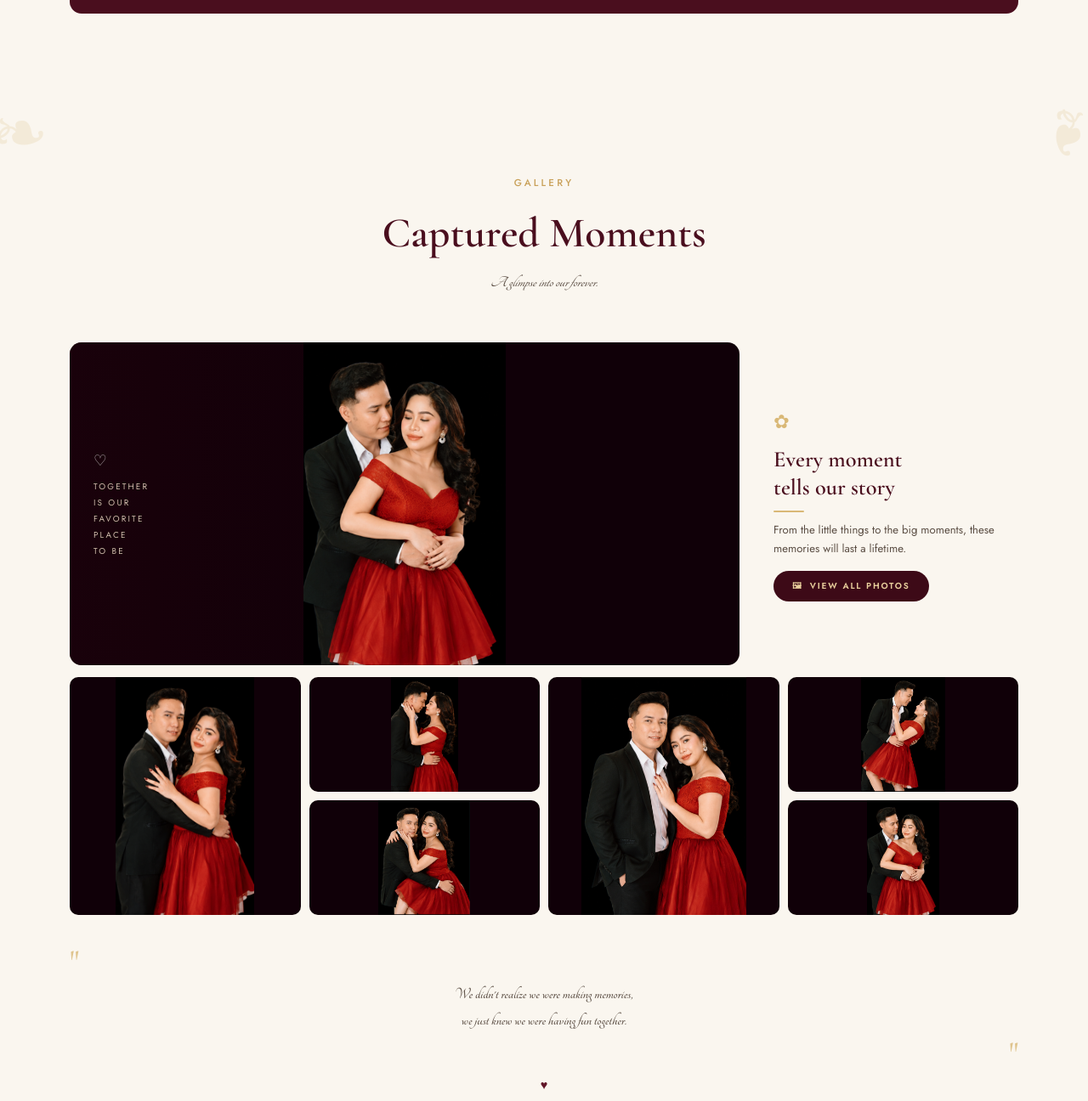
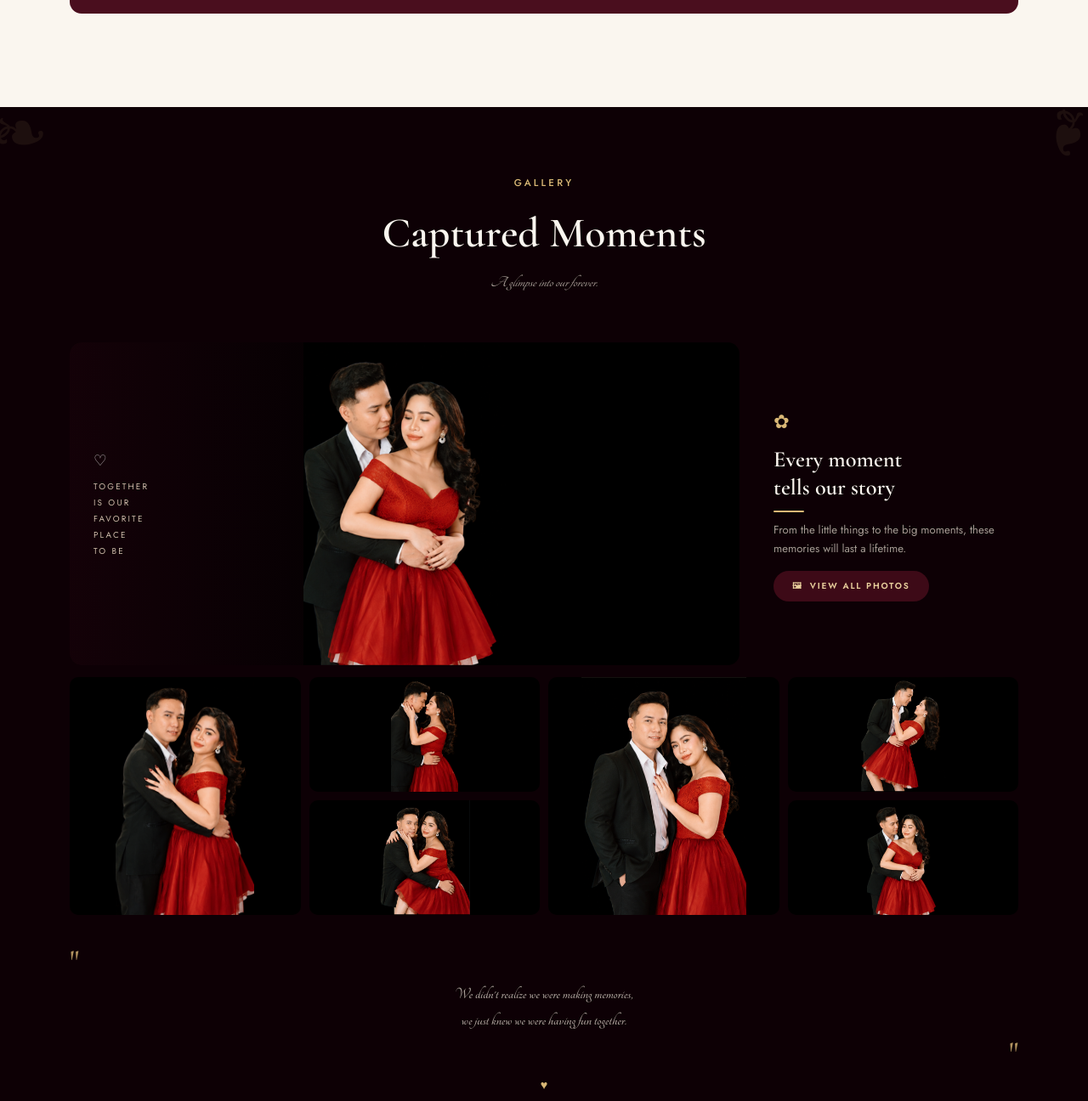
Before and after one commit to april1433/wedding, a website built with Vite: page index.html in a window 1280 px wide. Shown: the part 3378-4674 px from the top of the page at 85% size. Built offline with nearby package versions, Linux system fonts and the light colour scheme; some packages are replaced by stand-ins of ours; no server answers; the database is empty.

Commit message:
feat: dark moody gallery section - hides black photo edges, makes red dresses pop

```diff
--- a/style.css
+++ b/style.css
@@ -1022,7 +1022,7 @@ section {
    GALLERY — CAPTURED MOMENTS
 ========================================================= */
 .gallery {
-  background: var(--cream-100);
+  background: #0d0005;
   position: relative;
   overflow: hidden;
   padding-top: 80px;
@@ -1034,7 +1034,7 @@ section {
   position: absolute;
   font-size: 5rem;
   color: var(--gold-400);
-  opacity: .18;
+  opacity: .08;
   pointer-events: none;
   line-height: 1;
 }
@@ -1047,9 +1047,16 @@ section {
 .gal-subtitle {
   font-family: var(--font-script);
   font-size: 1.15rem;
-  color: var(--ink-600);
+  color: rgba(244, 236, 223, 0.65);
   margin: 4px 0 0;
   text-align: center;
+}
+/* Override section-head colors inside dark gallery */
+.gallery .section-title {
+  color: var(--cream-100);
+}
+.gallery .eyebrow {
+  color: var(--gold-400);
 }
 
 /* ── Top row ── */
@@ -1067,7 +1074,7 @@ section {
   border-radius: 14px;
   overflow: hidden;
   height: 380px;
-  background: #100008;
+  background: #000000;
 }
 /* Hero image — show full couple (contain blends with dark bg) */
 .gal-hero-bg { display: none; }
@@ -1119,7 +1126,7 @@ section {
   font-family: var(--font-display);
   font-size: 1.65rem;
   font-weight: 600;
-  color: var(--maroon-800);
+  color: var(--cream-100);
   line-height: 1.25;
   margin: 0;
 }
@@ -1132,7 +1139,7 @@ section {
 .gal-side-desc {
   font-size: .82rem;
   line-height: 1.7;
-  color: var(--ink-600);
+  color: rgba(244, 236, 223, 0.65);
   margin: 0;
 }
 .gal-view-btn {
@@ -1178,7 +1185,7 @@ section {
   border-radius: 10px;
   overflow: hidden;
   position: relative;
-  background: #100008;
+  background: #000000;
 }
 .gal-m-tall { height: 100%; }
 /* Hide unused bg images */
@@ -1222,13 +1229,13 @@ section {
 .gal-fq-text {
   font-family: var(--font-script);
   font-size: 1.2rem;
-  color: var(--ink-600);
+  color: rgba(244, 236, 223, 0.7);
   line-height: 1.6;
   margin: 0;
 }
 .gal-fq-heart {
   font-size: .9rem;
-  color: var(--maroon-700);
+  color: var(--gold-400);
   margin-top: 2px;
 }
 
```
